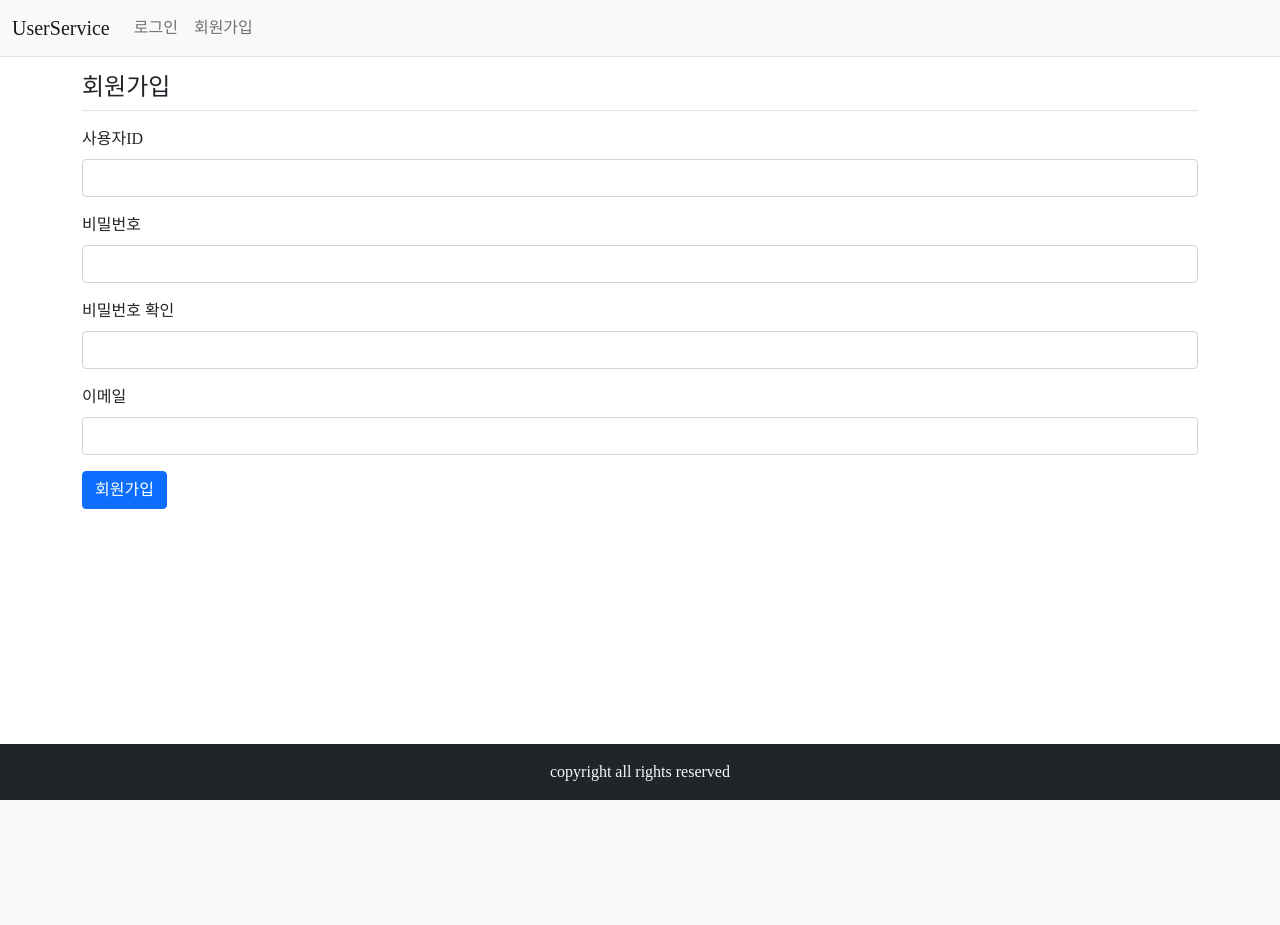
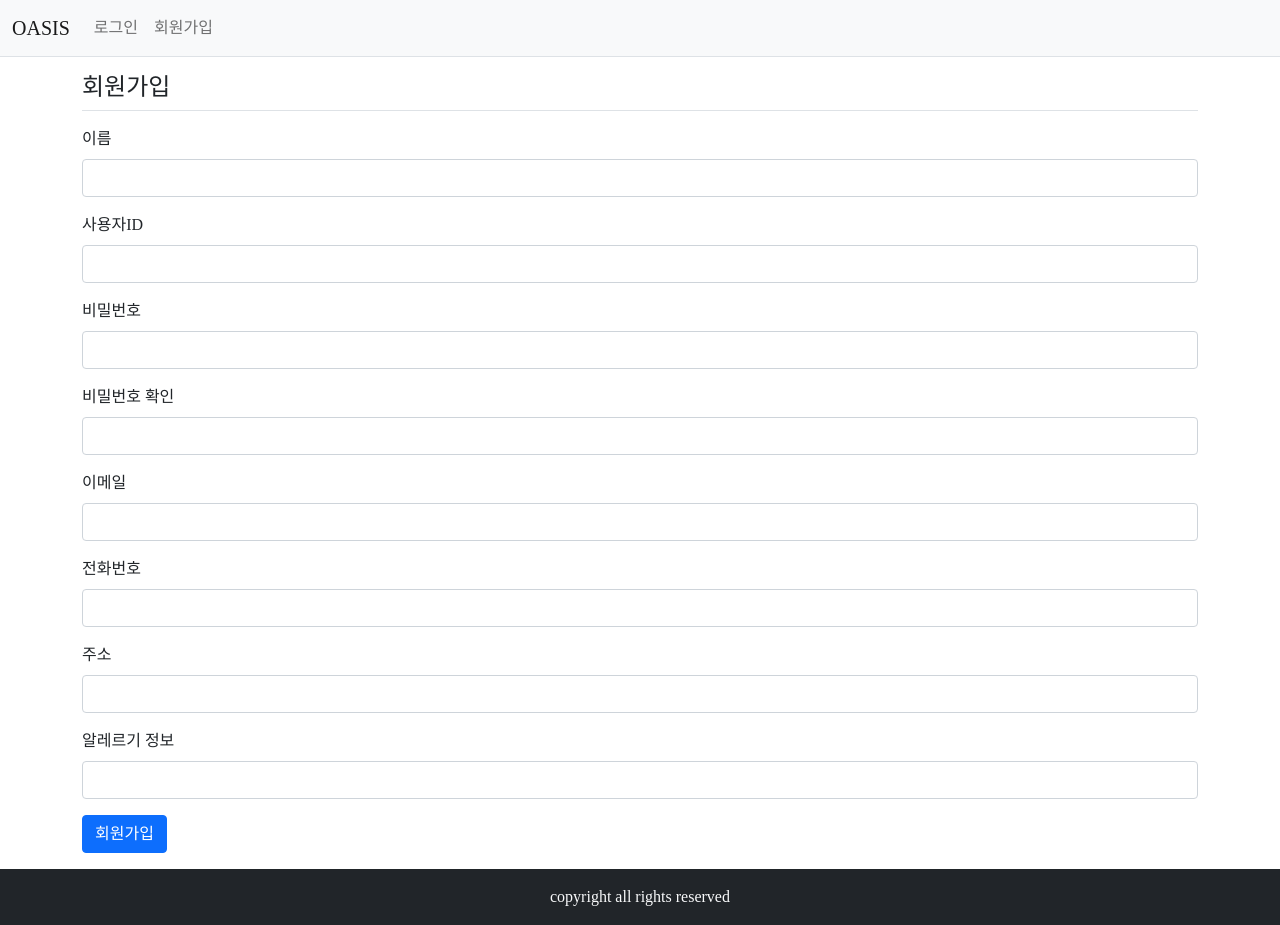
Before and after one commit to isjmovo/oasisVeganingWeb, a Spring Boot app: page /user/signup in a window 1280 px wide. Before the commit the page ends 800 px from the top, so only its background shows below. Run offline with Spring Boot 4, Linux system fonts and the light colour scheme; some of the project's set-up classes (security, data sources, template engines, error pages and the like) are left out, and stand-ins take their place; some libraries are stand-ins or nearby versions; some web fonts are replaced.

Commit message:
유저 서비스 구현

```diff
--- a/src/main/java/com/ll/exam/UserService/user/UserController.java
+++ b/src/main/java/com/ll/exam/UserService/user/UserController.java
@@ -2,7 +2,6 @@ package com.ll.exam.UserService.user;
 
 import jakarta.validation.Valid;
 import lombok.RequiredArgsConstructor;
-import org.springframework.dao.DataIntegrityViolationException;
 import org.springframework.stereotype.Controller;
 import org.springframework.validation.BindingResult;
 import org.springframework.web.bind.annotation.GetMapping;
@@ -33,14 +32,14 @@ public class UserController {
     }
 
     try {
-      userService.create(userCreateForm.getUsername(),
-          userCreateForm.getEmail(), userCreateForm.getPassword1());
+      userService.create(userCreateForm.getName(), userCreateForm.getUsername(),
+          userCreateForm.getEmail(), userCreateForm.getPassword1(), userCreateForm.getPhone(), userCreateForm.getAddress(), userCreateForm.getAllergy());
     } catch (SignupUsernameDuplicatedException e) {
       bindingResult.reject("SignupUsernameDuplicated", e.getMessage());
 
       return "signup_form";
-    } catch (SignupEmailDuplicatedException e) {
-      bindingResult.reject("SignupEmailDuplicated", e.getMessage());
+    } catch (SignupPhoneDuplicatedException e) {
+      bindingResult.reject("SignupPhoneDuplicated", e.getMessage());
 
       return "signup_form";
     }
--- a/src/main/resources/templates/navbar.html
+++ b/src/main/resources/templates/navbar.html
@@ -2,7 +2,7 @@
 
 <nav th:fragment="navbarFragment" class="navbar navbar-expand-lg navbar-light bg-light border-bottom">
     <div class="container-fluid">
-        <a class="navbar-brand" href="/">UserService</a>
+        <a class="navbar-brand" href="/">OASIS</a>
         <button class="navbar-toggler" type="button" data-bs-toggle="collapse" data-bs-target="#navbarSupportedContent"
             aria-controls="navbarSupportedContent" aria-expanded="false" aria-label="Toggle navigation">
             <span class="navbar-toggler-icon"></span>
--- a/src/main/resources/templates/signup_form.html
+++ b/src/main/resources/templates/signup_form.html
@@ -10,6 +10,10 @@
 
         <div th:replace="~{form_errors :: formErrorsFragment}"></div>
 
+        <div class="mb-3">
+            <label class="form-label">이름</label>
+            <input type="text" th:field="*{name}" class="form-control">
+        </div>
         <div class="mb-3">
             <label class="form-label">사용자ID</label>
             <input type="text" th:field="*{username}" class="form-control">
@@ -26,6 +30,18 @@
             <label class="form-label">이메일</label>
             <input type="email" th:field="*{email}" class="form-control">
         </div>
+        <div class="mb-3">
+            <label class="form-label">전화번호</label>
+            <input type="text" th:field="*{phone}" class="form-control">
+        </div>
+        <div class="mb-3">
+            <label class="form-label">주소</label>
+            <input type="text" th:field="*{address}" class="form-control">
+        </div>
+        <div class="mb-3">
+            <label class="form-label">알레르기 정보</label>
+            <input type="text" th:field="*{allergy}" class="form-control">
+        </div>
         <button type="submit" class="btn btn-primary">회원가입</button>
     </form>
 </div>
```
Also changed, not shown: src/main/java/com/ll/exam/UserService/user/SignupEmailDuplicatedException.java (deleted, +0 -7 lines), src/main/java/com/ll/exam/UserService/user/SignupPhoneDuplicatedException.java (added, +7 -0 lines), src/main/java/com/ll/exam/UserService/user/SiteUser.java (+9 -1 lines), src/main/java/com/ll/exam/UserService/user/UserCreateForm.java (+10 -1 lines), src/main/java/com/ll/exam/UserService/user/UserService.java (+7 -4 lines), 1 other file.
